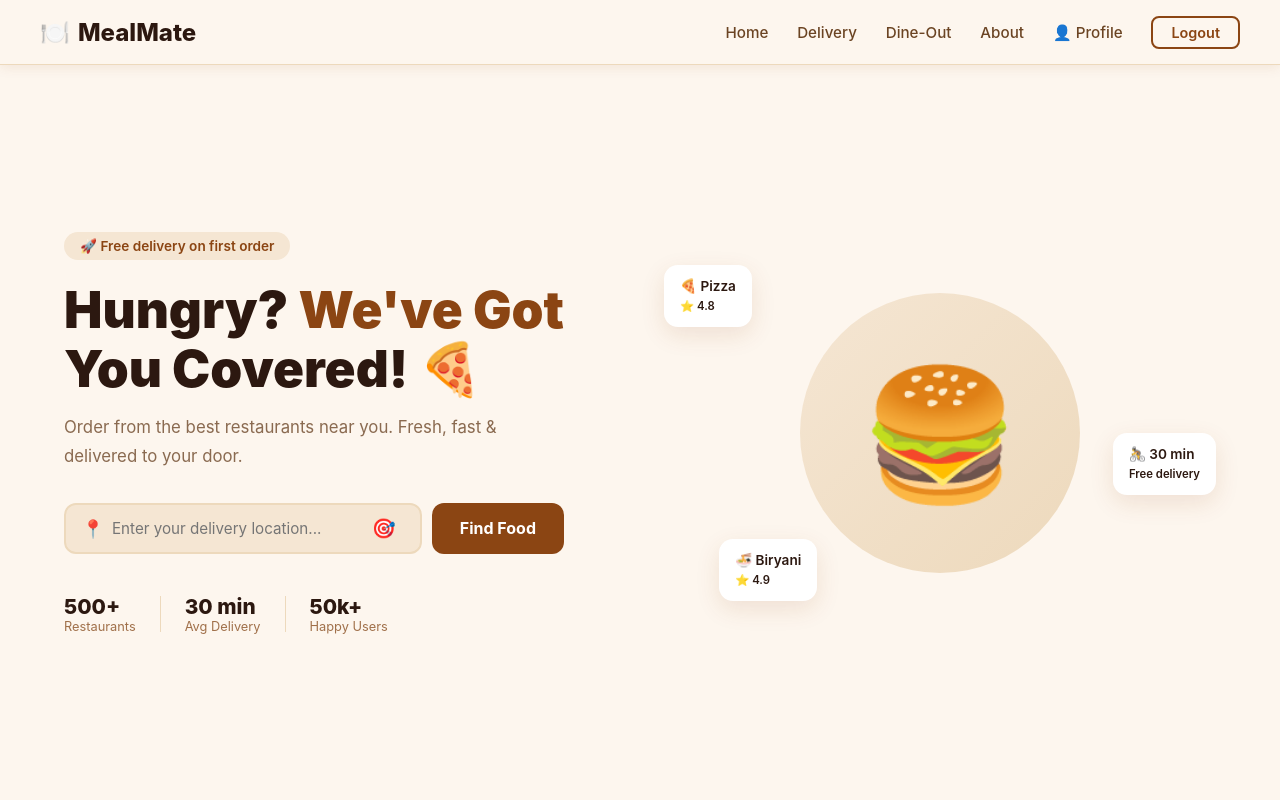
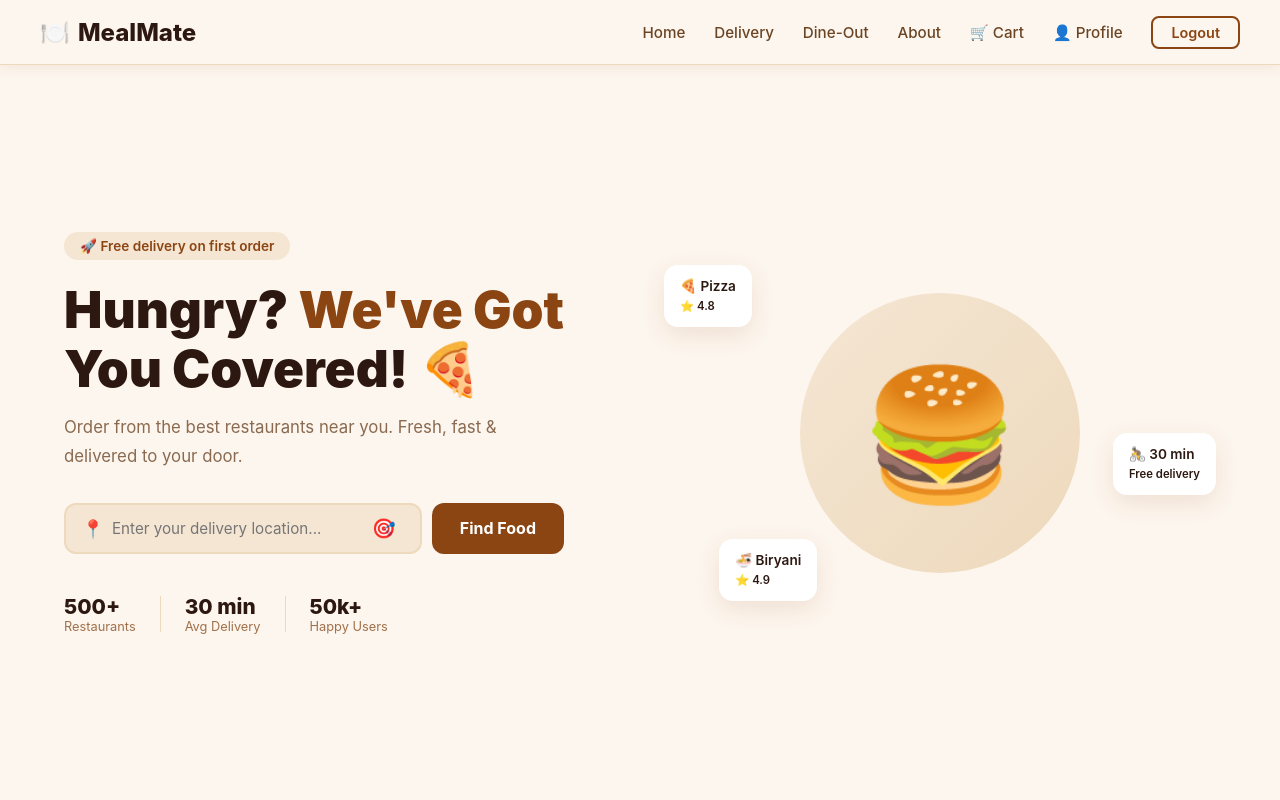
Before and after one commit to Hanniesweety/MealMate, a React (Vite) app: page / in a window 1280 px wide. Shown: the top 800 px of the page. Built offline with nearby package versions, Linux system fonts and the light colour scheme; sample sign-in values are in the browser's storage.

Commit message:
feat: add cart navigation and quick access button

```diff
--- a/src/App.jsx
+++ b/src/App.jsx
@@ -11,6 +11,7 @@ import About from "./pages/About";
 import OrderNow from "./pages/OrderNow";
 import ProtectedRoute from "./components/ProtectedRoute";
 import "./App.css";
+import OrderTracking from "./pages/OrderTracking";
 
 function App() {
   return (
@@ -26,6 +27,9 @@ function App() {
         <Route path="/table-booking/:id" element={<ProtectedRoute><TableBooking /></ProtectedRoute>} />
         <Route path="/order/:id" element={<ProtectedRoute><OrderNow /></ProtectedRoute>} />
         <Route path="/profile" element={<ProtectedRoute><Profile /></ProtectedRoute>} />
+        <Route path="/order-tracking" element={
+  <ProtectedRoute><OrderTracking /></ProtectedRoute>
+} />
       </Routes>
     </BrowserRouter>
   );
--- a/src/components/Navbar.jsx
+++ b/src/components/Navbar.jsx
@@ -26,6 +26,9 @@ const Navbar = () => {
           <Link to="/about">About</Link>
           {isLoggedIn ? (
             <>
+            <Link to="/cart" className="cart-icon">
+  🛒 Cart
+</Link>
               <Link to="/profile" className="btn-profile">👤 Profile</Link>
               <button className="btn-logout" onClick={handleLogout}>Logout</button>
             </>
@@ -34,6 +37,7 @@ const Navbar = () => {
               <Link to="/login" className="btn-login">Login</Link>
               <Link to="/register" className="btn-signup">Sign Up</Link>
             </>
+
           )}
         </div>
         <div className="hamburger" onClick={() => setMenuOpen(!menuOpen)}>
--- a/src/pages/Restaurants.jsx
+++ b/src/pages/Restaurants.jsx
@@ -82,6 +82,12 @@ const navigate = useNavigate();
                   <div className="card-meta">
                     <span>🕐 {r.deliveryTime} min</span>
                     <span>💰 ₹{r.priceForTwo} for two</span>
+                    <button
+  className="order-btn"
+  onClick={() => navigate(`/restaurant/${r._id}`)}
+>
+  View Menu
+</button>
                   </div>
                   <button className="order-btn">Order Now</button>
                 </div>
```
